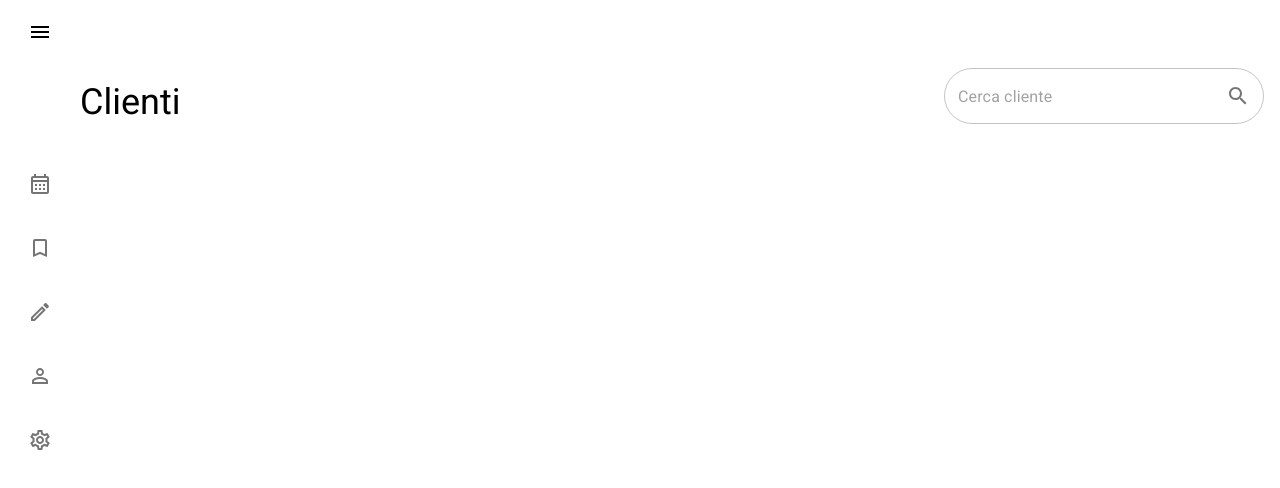
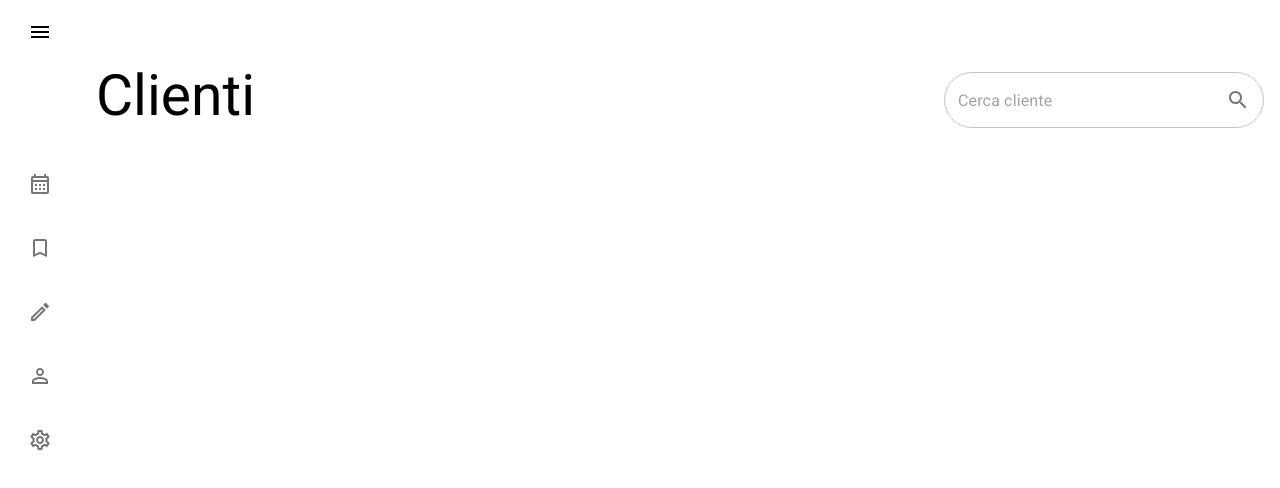
Before and after one commit to dropik/booking-calendar-app, a React app: page /clients in a window 1280 px wide. Shown: the top 488 px of the page. Built offline with nearby package versions, Linux system fonts and the light colour scheme; what rgb-lab would draw is missing.

Commit message:
Large page titles

```diff
--- a/src/components/Bookings/Form.tsx
+++ b/src/components/Bookings/Form.tsx
@@ -48,7 +48,7 @@ export default function Form({ children }: FormProps): JSX.Element {
         backgroundColor: theme.palette.surface.light,
         borderRadius: "0.75rem"
       }}>
-        <Typography variant="displaySmall" sx={{ pt: "5rem", pb: "2rem", textAlign: "center" }}>Prenotazioni</Typography>
+        <Typography variant="displayLarge" sx={{ pt: "4rem", pb: "2rem", textAlign: "center" }}>Prenotazioni</Typography>
         <Stack spacing={1} direction="row">
           <FromDateInput from={from} to={to} setFrom={setFrom} setIsFromValid={setIsFromValid} />
           <ToDateInput from={from} to={to} setTo={setTo} setIsToValid={setIsToValid} />
--- a/src/components/Clients/index.tsx
+++ b/src/components/Clients/index.tsx
@@ -63,7 +63,7 @@ export default function Clients(): JSX.Element {
           alignItems="flex-end"
           sx={{ pb: "1rem" }}
         >
-          <Typography variant="displaySmall" sx={{ pt: "5rem" }}>Clienti</Typography>
+          <Typography variant="displayLarge" sx={{ pt: "4rem", pl: "1rem" }}>Clienti</Typography>
           <Stack spacing={1} direction="row">
             <TextField
               value={query}
--- a/src/components/Settings/index.tsx
+++ b/src/components/Settings/index.tsx
@@ -31,7 +31,7 @@ export default function Settings(): JSX.Element {
   return (
     <DrawerAdjacent>
       <Stack spacing={2} sx={{ pr: "1rem", pb: "1rem" }}>
-        <Typography variant="displayMedium" sx={{ pt: "4rem", pl: "1rem" }}>Piani</Typography>
+        <Typography variant="displayLarge" sx={{ pt: "4rem", pl: "1rem" }}>Piani</Typography>
         <Stack spacing={3}>
           {floorsReady ?
             floorIds.map((floorId) => {
--- a/src/components/Tools/index.tsx
+++ b/src/components/Tools/index.tsx
@@ -85,7 +85,7 @@ export default function Tools(): JSX.Element {
   return (
     <DrawerAdjacent>
       <Stack spacing={2} sx={{ pr: "1rem" }}>
-        <Typography variant="displaySmall" sx={{ pt: "4rem" }}>Strumenti</Typography>
+        <Typography variant="displayLarge" sx={{ pt: "4rem", pl: "1rem" }}>Strumenti</Typography>
         <Stack direction="row" spacing={2}>
           <Stack spacing={2} sx={{
             position: "relative",
```
